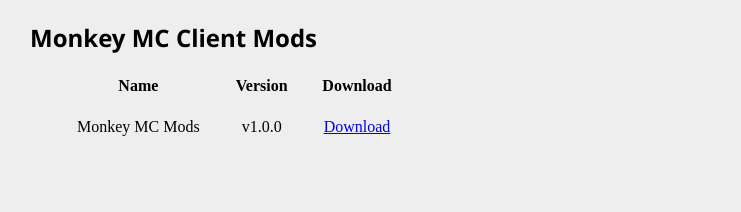
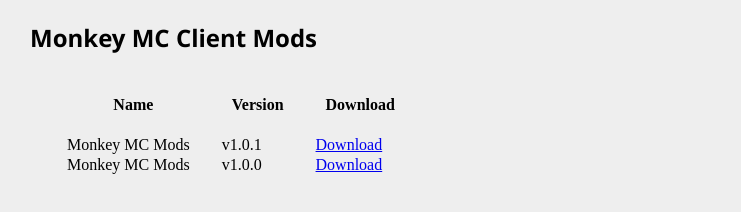
Before and after one commit to Bananapantz28/Quick-Banana-Links, a plain HTML site: page index.html in a window 1280 px wide. Shown: the part 176-388 px from the top of the page, without its empty margins (106-847 px from the left). Drawn offline with Linux system fonts and the light colour scheme.

Commit message:
added Monkey MC Mods v1.0.1 (v1.0.1))

```diff
--- a/index.html
+++ b/index.html
@@ -17,6 +17,12 @@
                     <th>Version</th>
                     <th>Download</th>
                 </tr>
+
+                <tr>
+                    <td>Monkey MC Mods</td>
+                    <td>v1.0.1</td>
+                    <td><a href="downloads/monkey-mc/Monkey MC Client Mods - v1.0.1.zip" download="downloads/monkey-mc/Monkey MC Client Mods - v1.0.1.zip">Download</a></td>
+                </tr>
                 <tr>
                     <td>Monkey MC Mods</td>
                     <td>v1.0.0</td>
@@ -25,5 +31,6 @@
             </table>
         </div>
 
+
     </body>
 </html>
--- a/style.css
+++ b/style.css
@@ -12,6 +12,9 @@ h1{
     margin: 0px 0px 0px 25px;
     font-family: 'Times New Roman', Times, serif;
 }
-td{
+th{
     padding: 20px;
 }
+td{
+    padding: 0px 20px 0px 10px;
+}
```
Also changed, not shown: 1 other file.
